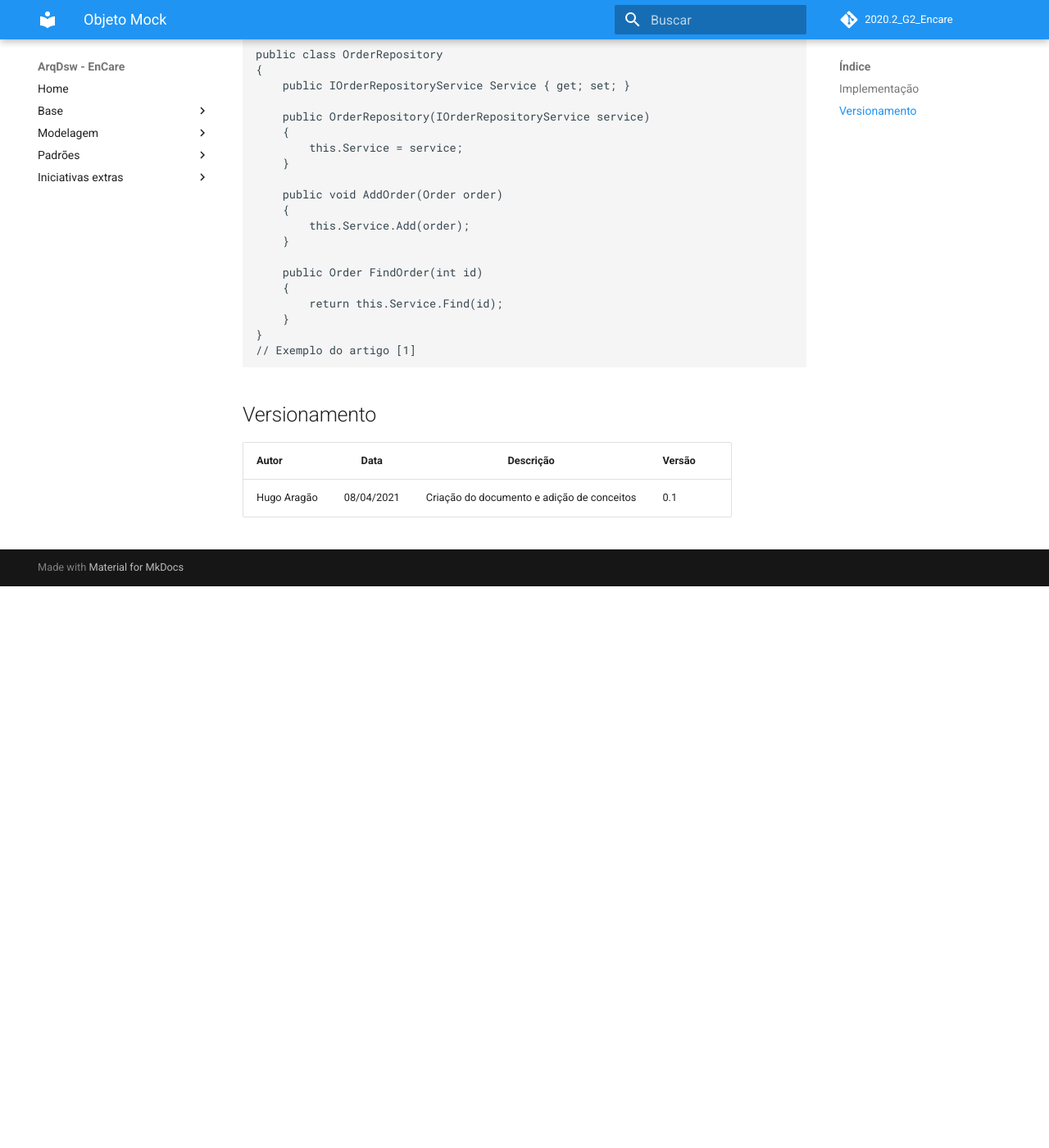
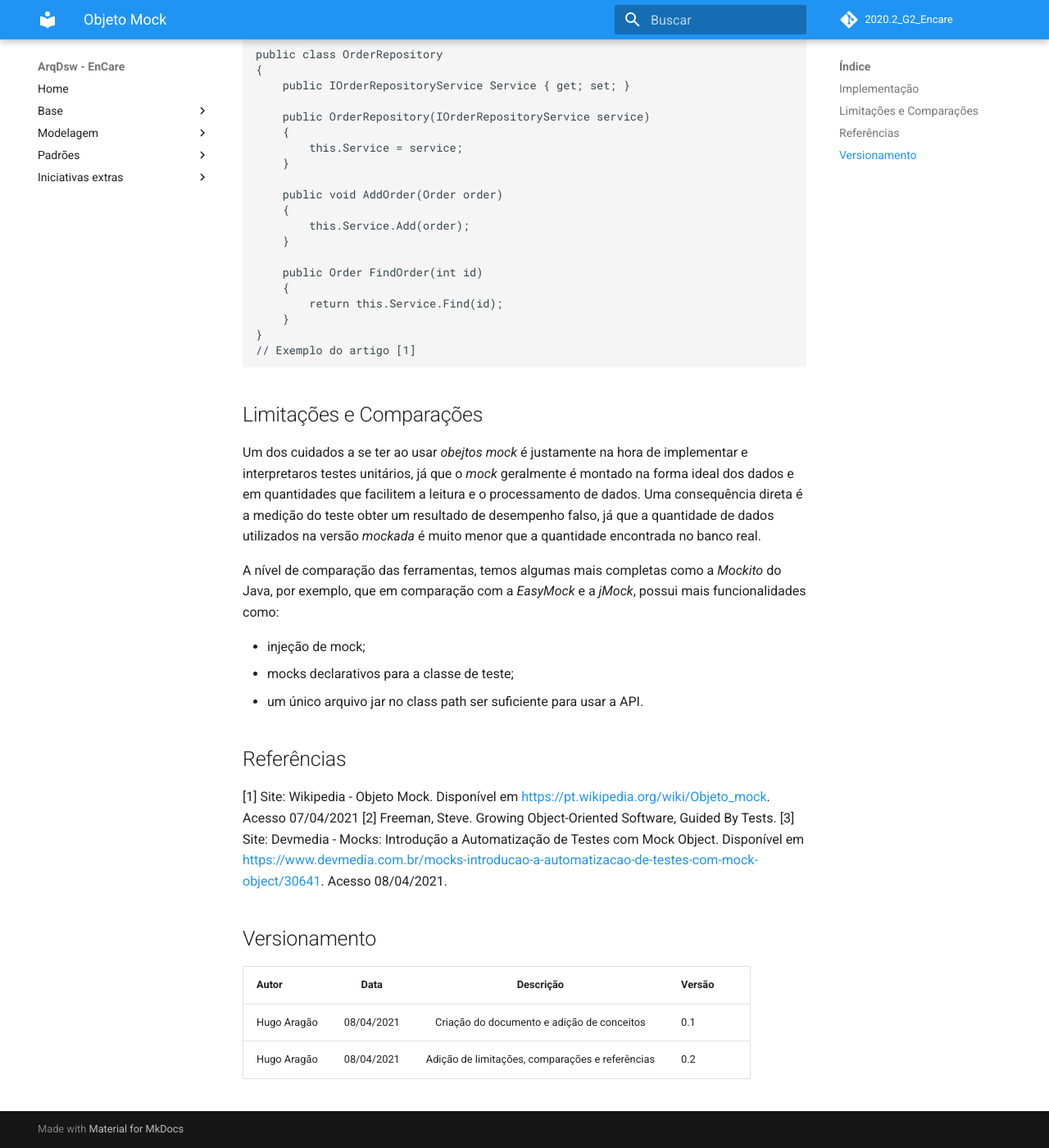
Before and after one commit to UnBArqDsw2020-2/2020.2_G2_Encare, an MkDocs documentation site: the page built from docs/Padroes_de_projeto/Padroes_emergentes/objeto_mock.md, in a window 1280 px wide and 1400 px high, scrolled down 1726 px. Shown: the whole window at 82% size. Built offline with MkDocs 1.6.1 and Material for MkDocs 9.7.7, drawn with Linux system fonts in a browser that asks for light colours; comment, search, counter and statistics services are not loaded; before the commit the page ends 2441 px from its top, so only the background shows below that.

Commit message:
#59 Adiciona limitações e comparações entre mocks

```diff
--- a/docs/Padroes_de_projeto/Padroes_emergentes/objeto_mock.md
+++ b/docs/Padroes_de_projeto/Padroes_emergentes/objeto_mock.md
@@ -89,9 +89,24 @@ public class OrderRepository
 }
 // Exemplo do artigo [1]
 ~~~
+## Limitações e Comparações
 
+Um dos cuidados a se ter ao usar *obejtos mock* é justamente na hora de implementar e interpretaros testes unitários, já que o *mock* geralmente é montado na forma ideal dos dados e em quantidades que facilitem a leitura e o processamento de dados. Uma consequência direta é a medição do teste obter um resultado de desempenho falso, já que a quantidade de dados utilizados na versão *mockada* é muito menor que a quantidade encontrada no banco real.
+
+A nível de comparação das ferramentas, temos algumas mais completas como a *Mockito* do Java, por exemplo, que em comparação com a *EasyMock* e a *jMock*, possui mais funcionalidades como:
+
+- injeção de mock;
+- mocks declarativos para a classe de teste;
+- um único arquivo jar no class path ser suficiente para usar a API.
+
+## Referências
+
+[1] Site: Wikipedia - Objeto Mock. Disponível em <https://pt.wikipedia.org/wiki/Objeto_mock>. Acesso 07/04/2021
+[2] Freeman, Steve. Growing Object-Oriented Software, Guided By Tests.
+[3] Site: Devmedia - Mocks: Introdução a Automatização de Testes com Mock Object. Disponível em <https://www.devmedia.com.br/mocks-introducao-a-automatizacao-de-testes-com-mock-object/30641>. Acesso 08/04/2021.
 ## Versionamento
 
 |Autor|Data|Descrição|Versão|
 |-----|:--:|:----:|---------|
 |Hugo Aragão|08/04/2021| Criação do documento e adição de conceitos | 0.1 |
+|Hugo Aragão|08/04/2021| Adição de limitações, comparações e referências | 0.2 |
```
